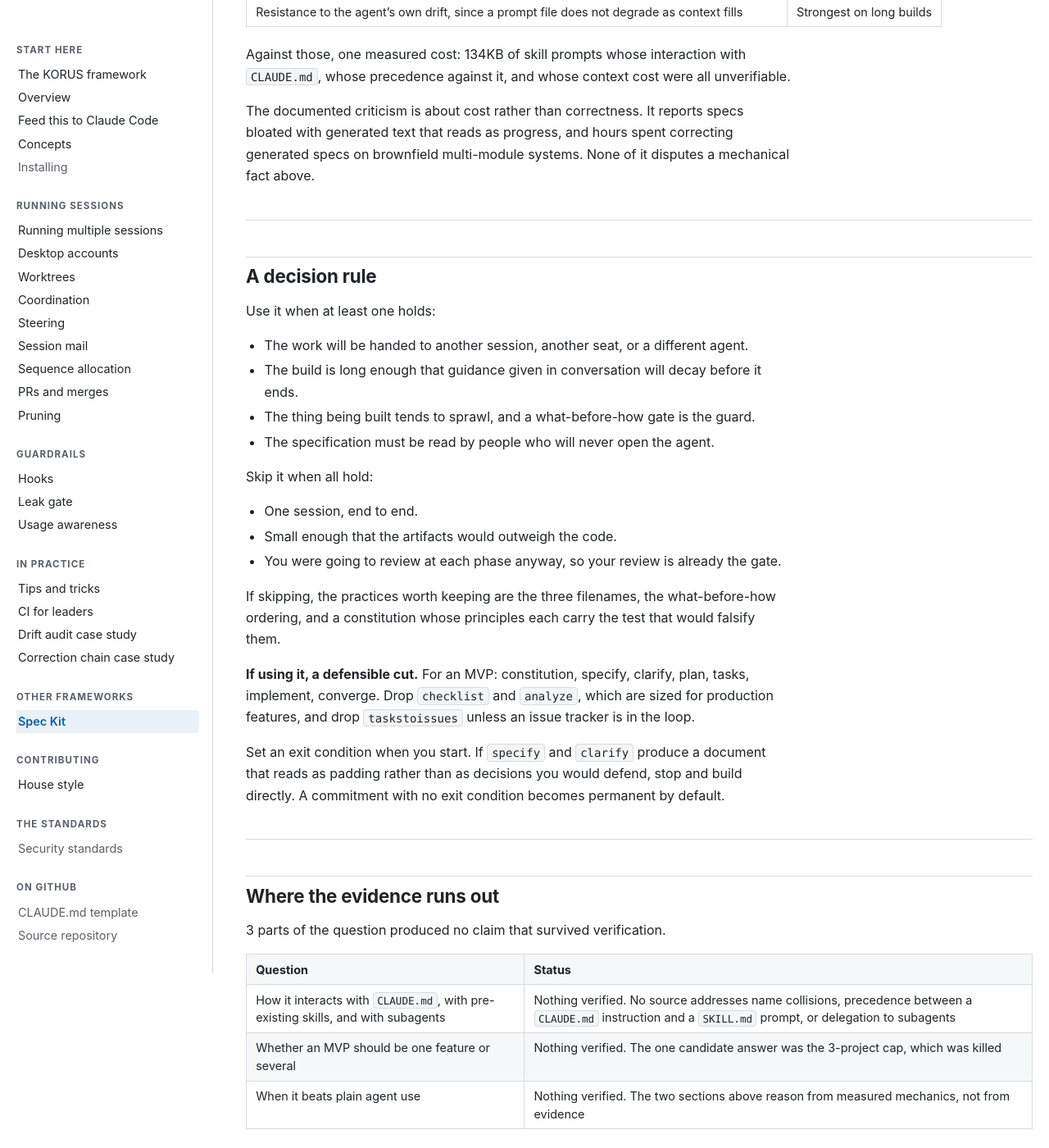
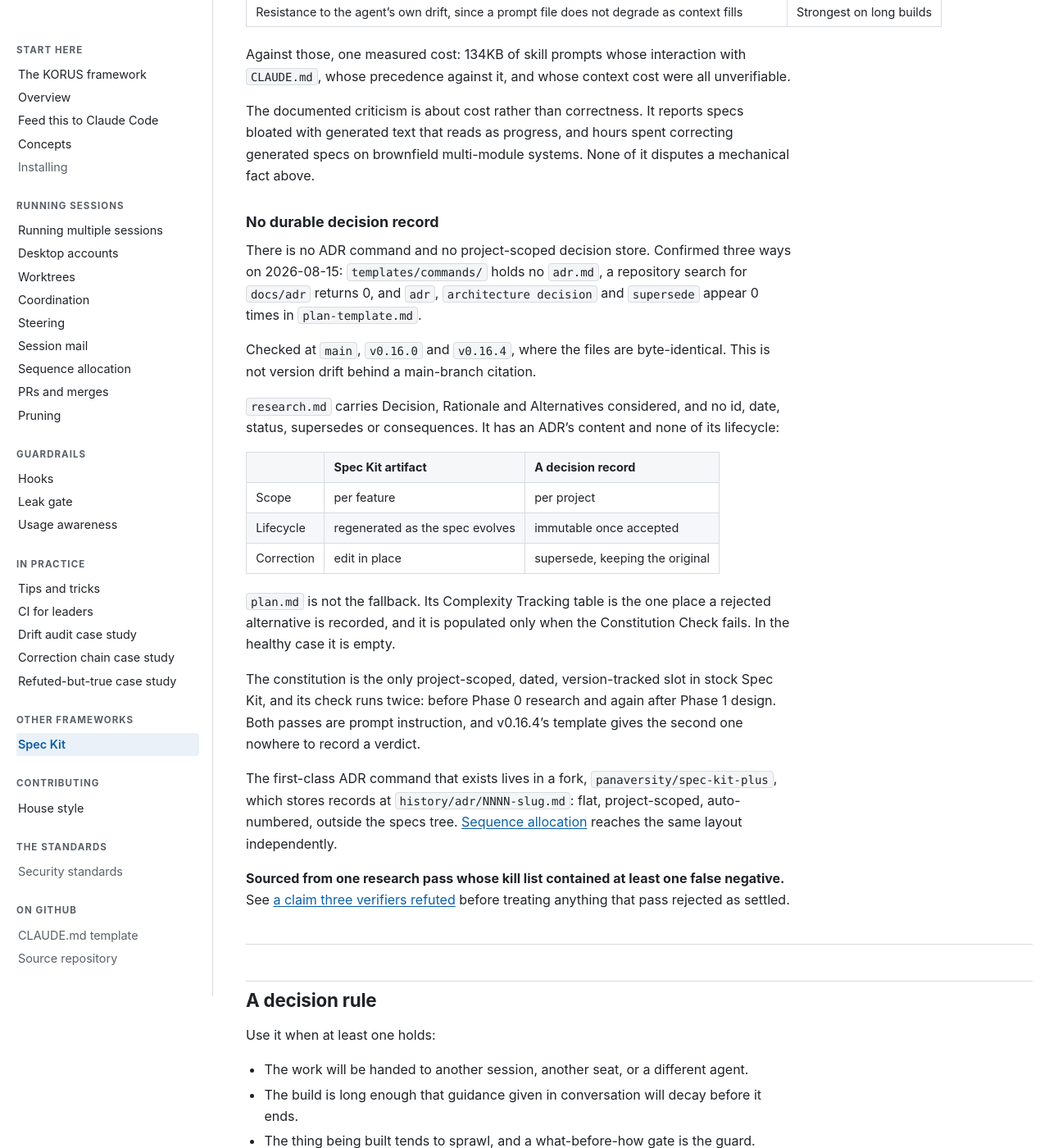
Before and after one commit to wshallwshall/claude-multisession, a Jekyll site: the page built from docs/FRAMEWORK-spec-kit.md, in a window 1280 px wide and 1400 px high, scrolled down 7256 px. Shown: the whole window at 82% size. Built offline with Jekyll 4.4.1, drawn with Linux system fonts in a browser that asks for light colours.

Commit message:
Add the refuted-but-true case study, and the decision-record gap on both pages
A research pass killed 0-3 the claim that spec-kit-arch-governance is
compatible with v0.16.x. Its catalog entry reads
"requires": {"speckit_version": ">=0.1.0"}, which admits every 0.16
release. Three verifiers prompted to refute killed a claim the primary
source confirms verbatim.

CASE-STUDY-refuted-but-true.md is the generalisable half. A false positive
gets argued with; a false negative reads as diligence and is filed as a
finding nobody revisits. The mechanism is the tie-break in the recommended
pattern -- "default to refuted=true if uncertain" -- which converts "I
searched and found nothing" into "established false".

This repository ran three verification workflows on 2026-08-15, and every
one used a boolean verdict schema that cannot carry "could not tell", while
the same runs used a three-valued enum in the establish phase. So the
harness could express the distinction where it collected evidence and threw
it away where it judged evidence. The page says so and names the fix.

The ADR findings go into the two lens sections that already exist rather
than into a new page. FRAMEWORK-adr.md would have to answer "install and
initialise" and "how it holds state", which are meaningless for a practice,
and HS-21 correctly refuses it.

BMAD's answer to the same question was measured, not researched: no ADR
skill among the 49, the only ADR string in the install is a row in an
elicitation methods CSV, and bmad-create-architecture/SKILL.md contains no
occurrence of docs/adr, decision record, superseded or immutable. It differs
from Spec Kit on the scope axis -- a PRD and an architecture document are
project-scoped -- and matches it on lifecycle and correction.

SEQUENCE-ALLOC.md records that two projects reached the same layout
independently: examples/sequence-adr/ at docs/adr/NNNN-slug.md and the
spec-kit-plus fork at history/adr/NNNN-slug.md. The fork settles scope the
same way and leaves concurrency open.

173 tests, the same 5 pandoc-environment failures. Three gates fired during
this work and were fixed rather than worked around: a .html link the
resolver refused, one fat paragraph and three long sentences.

Co-Authored-By: Claude Opus 5 <noreply@anthropic.com>
Claude-Session: https://claude.ai/code/session_01VwhjHSMA753Yv54BPoNHmb

```diff
--- a/docs/FRAMEWORK-spec-kit.md
+++ b/docs/FRAMEWORK-spec-kit.md
@@ -251,6 +251,40 @@ The documented criticism is about cost rather than correctness. It reports specs
 generated text that reads as progress, and hours spent correcting generated specs on brownfield
 multi-module systems. None of it disputes a mechanical fact above.
 
+### No durable decision record
+
+There is no ADR command and no project-scoped decision store. Confirmed three ways on 2026-08-15:
+`templates/commands/` holds no `adr.md`, a repository search for `docs/adr` returns 0, and `adr`,
+`architecture decision` and `supersede` appear 0 times in `plan-template.md`.
+
+Checked at `main`, `v0.16.0` and `v0.16.4`, where the files are byte-identical. This is not version
+drift behind a main-branch citation.
+
+`research.md` carries Decision, Rationale and Alternatives considered, and no id, date, status,
+supersedes or consequences. It has an ADR's content and none of its lifecycle:
+
+| | Spec Kit artifact | A decision record |
+|---|---|---|
+| Scope | per feature | per project |
+| Lifecycle | regenerated as the spec evolves | immutable once accepted |
+| Correction | edit in place | supersede, keeping the original |
+
+`plan.md` is not the fallback. Its Complexity Tracking table is the one place a rejected alternative
+is recorded, and it is populated only when the Constitution Check fails. In the healthy case it is
+empty.
+
+The constitution is the only project-scoped, dated, version-tracked slot in stock Spec Kit, and its
+check runs twice: before Phase 0 research and again after Phase 1 design. Both passes are prompt
+instruction, and v0.16.4's template gives the second one nowhere to record a verdict.
+
+The first-class ADR command that exists lives in a fork, `panaversity/spec-kit-plus`, which stores
+records at `history/adr/NNNN-slug.md`: flat, project-scoped, auto-numbered, outside the specs tree.
+[Sequence allocation](SEQUENCE-ALLOC.md) reaches the same layout independently.
+
+**Sourced from one research pass whose kill list contained at least one false negative.** See
+[a claim three verifiers refuted](CASE-STUDY-refuted-but-true.md) before treating anything that pass
+rejected as settled.
+
 ---
 
 ## A decision rule
--- a/docs/_data/nav.yml
+++ b/docs/_data/nav.yml
@@ -110,6 +110,9 @@
     - label: Correction chain case study
       title: "Case study: a finding that took four passes and two sessions"
       path: /CASE-STUDY-correction-chain.html
+    - label: Refuted-but-true case study
+      title: "Case study: a claim three verifiers refuted, and the source confirms"
+      path: /CASE-STUDY-refuted-but-true.html
 
 # Evaluations of third-party frameworks, one page each. The naming follows the CASE-STUDY-* series
 # already in "In practice": a shared prefix, then a kebab-case name, so a second evaluation is
```
Also changed, not shown: docs/CASE-STUDY-refuted-but-true.md (added, +143 -0 lines), docs/FRAMEWORK-bmad.md (+26 -0 lines), docs/SEQUENCE-ALLOC.md (+7 -0 lines).
